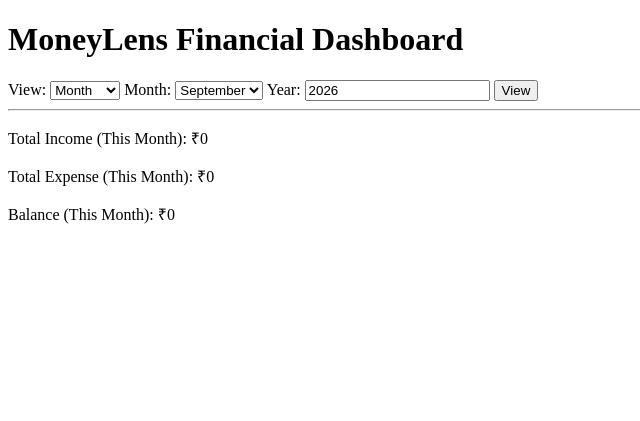
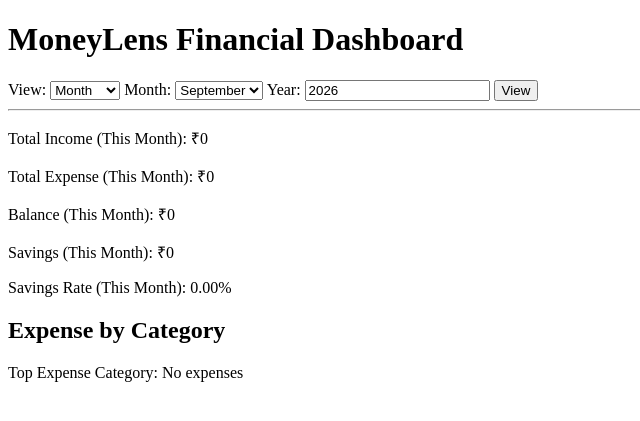
Before and after one commit to paulmeghna/MoneyLens, a Flask app: page /dashboard in a window 1280 px wide. Shown: the top 421 px of the page, without its empty margins (0-640 px from the left). Run offline with Flask 3, Linux system fonts and the light colour scheme; the visitor is signed in with stand-in values (Sample User, id 1); data that the repository does not hold is empty.

Commit message:
Add dashboard financial analytics

```diff
--- a/app.py
+++ b/app.py
@@ -1,3 +1,4 @@
+
 from datetime import datetime
 
 from flask import Flask, render_template, request, redirect
@@ -27,7 +28,7 @@ app.config.from_object(Config)
 # Connect SQLAlchemy to the Flask application.
 db.init_app(app)
 
-# Configure Flask-Migrate for safe database schema changes.
+# Configure Flask-Migrate for database schema changes.
 migrate = Migrate(app, db)
 
 # Configure Flask-Login.
@@ -60,19 +61,19 @@ def register():
 
         # Validate required fields.
         if not name:
-            return "Name is required."
+            return "Name is required.", 400
 
         if not email:
-            return "Email is required."
+            return "Email is required.", 400
 
         if not password:
-            return "Password is required."
+            return "Password is required.", 400
 
         # Prevent duplicate email registration.
         existing_user = User.query.filter_by(email=email).first()
 
         if existing_user:
-            return "Email already registered."
+            return "Email already registered.", 400
 
         # Hash the password before storing it.
         password_hash = generate_password_hash(password)
@@ -87,8 +88,6 @@ def register():
         db.session.commit()
 
         return "Registration successful!"
-
-    return render_template("register.html")
 
 
 @app.route("/login", methods=["GET", "POST"])
@@ -106,7 +105,7 @@ def login():
             # or to the home page if there was no protected page.
             return redirect(request.args.get("next") or "/")
 
-        return "Invalid email or password."
+        return "Invalid email or password.", 401
 
     return render_template("login.html")
 
@@ -131,21 +130,29 @@ def home():
 @login_required
 def dashboard():
     view = request.args.get("view", "month")
-    month = request.args.get("month", datetime.now().month, type=int)
-    year = request.args.get("year", datetime.now().year, type=int)
+    month = request.args.get(
+        "month",
+        datetime.now().month,
+        type=int
+    )
+    year = request.args.get(
+        "year",
+        datetime.now().year,
+        type=int
+    )
 
     # Validate the selected month only when Month view is used.
     if view == "month" and (month < 1 or month > 12):
-        return "Month must be between 1 and 12."
+        return "Month must be between 1 and 12.", 400
 
     # Validate the selected year for Month and Year views.
     if view in ("month", "year") and year < 2020:
-        return "Year must be 2020 or later."
+        return "Year must be 2020 or later.", 400
 
     # This list will contain the 12-month breakdown for Year view.
     monthly_breakdown = []
 
-    # Start with all transactions belonging to the logged-in user.
+    # Start with transactions belonging ONLY to the logged-in user.
     income_query = Transaction.query.filter(
         Transaction.user_id == current_user.id,
         Transaction.type == "income"
@@ -156,7 +163,11 @@ def dashboard():
         Transaction.type == "expense"
     )
 
-    # Month view: filter by the selected month and year.
+    # --------------------------------------------------------
+    # Apply date filters based on the selected dashboard view.
+    # --------------------------------------------------------
+
+    # Month view: selected month and year.
     if view == "month":
         income_query = income_query.filter(
             extract("month", Transaction.date) == month,
@@ -168,7 +179,7 @@ def dashboard():
             extract("year", Transaction.date) == year
         )
 
-    # Year view: filter by selected year only.
+    # Year view: selected year only.
     elif view == "year":
         income_query = income_query.filter(
             extract("year", Transaction.date) == year
@@ -178,7 +189,8 @@ def dashboard():
             extract("year", Transaction.date) == year
         )
 
-        # Calculate income and expense for each month of the selected year.
+        # Calculate income and expense for each month
+        # of the selected year.
         for selected_month in range(1, 13):
             monthly_income = income_query.filter(
                 extract("month", Transaction.date) == selected_month
@@ -204,14 +216,18 @@ def dashboard():
 
     # Reject unsupported dashboard views.
     else:
-        return "Invalid dashboard view."
+        return "Invalid dashboard view.", 400
 
-    # Calculate the total income for the selected view.
+    # --------------------------------------------------------
+    # Basic financial calculations.
+    # --------------------------------------------------------
+
+    # Calculate total income for the selected view.
     total_income = income_query.with_entities(
         func.sum(Transaction.amount)
     ).scalar() or 0
 
-    # Calculate the total expense for the selected view.
+    # Calculate total expense for the selected view.
     total_expense = expense_query.with_entities(
         func.sum(Transaction.amount)
     ).scalar() or 0
@@ -219,12 +235,69 @@ def dashboard():
     # Balance is income minus expense.
     balance = total_income - total_expense
 
+    # Savings is the amount remaining after expenses.
+    savings = total_income - total_expense
+
+    # Savings rate shows what percentage of income remains.
+    # When income is zero, return 0 to avoid division by zero.
+    savings_rate = (
+        (savings / total_income) * 100
+        if total_income != 0
+        else 0
+    )
+
+    # --------------------------------------------------------
+    # Expense analytics.
+    # --------------------------------------------------------
+
+    # Calculate total expenses for each category.
+    #
+    # This query is restricted to the logged-in user and
+    # will use the same date range as the selected dashboard view.
+    category_expenses_query = db.session.query(
+        Transaction.category,
+        func.sum(Transaction.amount)
+    ).filter(
+        Transaction.user_id == current_user.id,
+        Transaction.type == "expense"
+    )
+
+    # Month view: only expenses from the selected month/year.
+    if view == "month":
+        category_expenses_query = category_expenses_query.filter(
+            extract("month", Transaction.date) == month,
+            extract("year", Transaction.date) == year
+        )
+
+    # Year view: only expenses from the selected year.
+    elif view == "year":
+        category_expenses_query = category_expenses_query.filter(
+            extract("year", Transaction.date) == year
+        )
+
+    # All Time view keeps all of the user's expenses.
+
+    # Group expenses by category and show the highest
+    # spending categories first.
+    category_expenses = category_expenses_query.group_by(
+        Transaction.category
+    ).order_by(
+        func.sum(Transaction.amount).desc()
+    ).all()
+
+    top_expense_category = category_expenses[0] if category_expenses else None
+
+
     # Send all calculated values to the dashboard template.
     return render_template(
         "dashboard.html",
         total_income=total_income,
         total_expense=total_expense,
         balance=balance,
+        savings=savings,
+        savings_rate=savings_rate,
+        category_expenses=category_expenses,
+        top_expense_category=top_expense_category,
         view=view,
         month=month,
         year=year,
@@ -240,37 +313,54 @@ def dashboard():
 @login_required
 def transactions():
     if request.method == "POST":
-        transaction_type = request.form.get("type", "").strip().lower()
-        category = request.form.get("category", "").strip()
-        description = request.form.get("description", "").strip()
+        transaction_type = request.form.get(
+            "type",
+            ""
+        ).strip().lower()
 
-        # Only these two transaction types are allowed.
+        category = request.form.get(
+            "category",
+            ""
+        ).strip()
+
+        description = request.form.get(
+            "description",
+            ""
+        ).strip()
+
+        # Only income and expense transactions are allowed.
         if transaction_type not in ("income", "expense"):
-            return "Transaction type must be income or expense."
+            return (
+                "Transaction type must be income or expense.",
+                400
+            )
 
         # Category is required.
         if not category:
-            return "Category is required."
+            return "Category is required.", 400
 
-        # Validate amount.
+        # Validate the transaction amount.
         try:
-            amount = float(request.form.get("amount", ""))
+            amount = float(
+                request.form.get("amount", "")
+            )
         except (ValueError, TypeError):
-            return "Amount must be a valid number."
+            return "Amount must be a valid number.", 400
 
         if amount <= 0:
-            return "Amount must be greater than 0."
+            return "Amount must be greater than 0.", 400
 
-        # Validate transaction date.
+        # Validate the transaction date.
         try:
             transaction_date = datetime.strptime(
                 request.form.get("date", ""),
                 "%Y-%m-%d"
             ).date()
         except (ValueError, TypeError):
-            return "Date must be valid."
+            return "Date must be valid.", 400
 
-        # Create the transaction for the logged-in user.
+        # Create the transaction for the currently
+        # logged-in user.
         transaction = Transaction(
             user_id=current_user.id,
             type=transaction_type,
@@ -283,11 +373,11 @@ def transactions():
         db.session.add(transaction)
         db.session.commit()
 
-        # POST-Redirect-GET prevents duplicate transactions
-        # when the user refreshes the browser.
+        # POST-Redirect-GET prevents duplicate submissions
+        # when the browser refreshes the page.
         return redirect("/transactions")
 
-    # Show only the logged-in user's transactions.
+    # Show ONLY transactions owned by the logged-in user.
     transactions = Transaction.query.filter_by(
         user_id=current_user.id
     ).order_by(
@@ -306,45 +396,64 @@ def transactions():
 )
 @login_required
 def edit_transaction(transaction_id):
-    # Find the transaction and verify ownership.
+    # Find the transaction AND verify ownership.
+    #
+    # This prevents a user from editing another user's
+    # transaction by manually changing the URL ID.
     transaction = Transaction.query.filter_by(
         id=transaction_id,
         user_id=current_user.id
     ).first()
 
     if transaction is None:
-        return "Transaction not found."
+        return "Transaction not found.", 404
 
     if request.method == "POST":
-        transaction_type = request.form.get("type", "").strip().lower()
-        category = request.form.get("category", "").strip()
-        description = request.form.get("description", "").strip()
+        transaction_type = request.form.get(
+            "type",
+            ""
+        ).strip().lower()
+
+        category = request.form.get(
+            "category",
+            ""
+        ).strip()
+
+        description = request.form.get(
+            "description",
+            ""
+        ).strip()
 
         # Validate transaction type.
         if transaction_type not in ("income", "expense"):
-            return "Transaction type must be income or expense."
+            return (
+                "Transaction type must be income or expense.",
+                400
+            )
 
-        # Validate category.
+        # Category is required.
         if not category:
-            return "Category is required."
+            return "Category is required.", 400
 
-        # Validate amount.
+        # Validate the transaction amount.
         try:
-            amount = float(request.form.get("amount", ""))
+            amount = float(
+                request.form.get("amount", "")
+            )
         except (ValueError, TypeError):
-            return "Amount must be a valid number."
+            return "Amount must be a valid number.", 400
 
         if amount <= 0:
-            return "Amount must be greater than 0."
+            return "Amount must be greater than 0.", 400
 
-        # Validate date.
+        # Validate the transaction date.
         try:
             transaction_date = datetime.strptime(
                 request.form.get("date", ""),
                 "%Y-%m-%d"
             ).date()
         except (ValueError, TypeError):
-            return "Date must be valid."
+            return "Date must be valid.", 400
 
         # Update the existing transaction.
         transaction.type = transaction_type
@@ -369,14 +478,17 @@ def edit_transaction(transaction_id):
 )
 @login_required
 def delete_transaction(transaction_id):
-    # Find the transaction and verify ownership.
+    # Find the transaction AND verify ownership.
+    #
+    # This prevents one user from deleting another user's
+    # transaction by changing the transaction ID.
     transaction = Transaction.query.filter_by(
         id=transaction_id,
         user_id=current_user.id
     ).first()
 
     if transaction is None:
-        return "Transaction not found."
+        return "Transaction not found.", 404
 
     db.session.delete(transaction)
     db.session.commit()
@@ -392,38 +504,47 @@ def delete_transaction(transaction_id):
 @login_required
 def budgets():
     if request.method == "POST":
-        category = request.form.get("category", "").strip()
+        category = request.form.get(
+            "category",
+            ""
+        ).strip()
 
         # Validate category.
         if not category:
-            return "Category is required."
+            return "Category is required.", 400
 
         # Validate month.
         try:
-            month = int(request.form.get("month", ""))
+            month = int(
+                request.form.get("month", "")
+            )
         except (ValueError, TypeError):
-            return "Month must be a valid number."
+            return "Month must be a valid number.", 400
 
         if month < 1 or month > 12:
-            return "Month must be between 1 and 12."
+            return "Month must be between 1 and 12.", 400
 
         # Validate year.
         try:
-            year = int(request.form.get("year", ""))
+            year = int(
+                request.form.get("year", "")
+            )
         except (ValueError, TypeError):
-            return "Year must be a valid number."
+            return "Year must be a valid number.", 400
 
         if year < 2020:
-            return "Year must be 2020 or later."
+            return "Year must be 2020 or later.", 400
 
         # Validate budget amount.
         try:
-            amount = float(request.form.get("amount", ""))
+            amount = float(
+                request.form.get("amount", "")
+            )
         except (ValueError, TypeError):
-            return "Amount must be a valid number."
+            return "Amount must be a valid number.", 400
 
         if amount <= 0:
-            return "Amount must be greater than 0."
+            return "Amount must be greater than 0.", 400
 
         # Create a budget belonging to the logged-in user.
         budget = Budget(
@@ -441,7 +562,7 @@ def budgets():
 
         except IntegrityError:
             # Roll back the failed transaction so the SQLAlchemy
-            # session can safely be used for the next request.
+            # session can safely be used again.
             db.session.rollback()
 
             # The Budget model has a unique constraint on
@@ -480,7 +601,11 @@ def budgets():
 
         # Calculate the amount still available.
         remaining = budget.amount - spent
-        utilization = (spent / budget.amount) * 100
+
+        # Calculate how much of the budget has been used.
+        utilization = (
+            spent / budget.amount
+        ) * 100
 
         # Determine whether the budget has been exceeded.
         if remaining < 0:
@@ -507,48 +632,57 @@ def budgets():
 )
 @login_required
 def edit_budget(budget_id):
-    # Find the budget and verify ownership.
+    # Find the budget AND verify ownership.
     budget = Budget.query.filter_by(
         id=budget_id,
         user_id=current_user.id
     ).first()
 
     if budget is None:
-        return "Budget not found."
+        return "Budget not found.", 404
 
     if request.method == "POST":
-        category = request.form.get("category", "").strip()
+        category = request.form.get(
+            "category",
+            ""
+        ).strip()
 
         # Validate category.
         if not category:
-            return "Category is required."
+            return "Category is required.", 400
 
         # Validate month.
         try:
-            month = int(request.form.get("month", ""))
+            month = int(
+                request.form.get("month", "")
+            )
         except (ValueError, TypeError):
-            return "Month must be a valid number."
+            return "Month must be a valid number.", 400
 
         if month < 1 or month > 12:
-            return "Month must be between 1 and 12."
+            return "Month must be between 1 and 12.", 400
 
         # Validate year.
         try:
-            year = int(request.form.get("year", ""))
+            year = int(
+                request.form.get("year", "")
+            )
         except (ValueError, TypeError):
-            return "Year must be a valid number."
+            return "Year must be a valid number.", 400
 
         if year < 2020:
-            return "Year must be 2020 or later."
+            return "Year must be 2020 or later.", 400
 
-        # Validate amount.
+        # Validate budget amount.
         try:
-            amount = float(request.form.get("amount", ""))
+            amount = float(
+                request.form.get("amount", "")
+            )
         except (ValueError, TypeError):
-            return "Amount must be a valid number."
+            return "Amount must be a valid number.", 400
 
         if amount <= 0:
-            return "Amount must be greater than 0."
+            return "Amount must be greater than 0.", 400
 
         # Update the existing budget.
         budget.category = category
@@ -560,8 +694,8 @@ def edit_budget(budget_id):
             db.session.commit()
 
         except IntegrityError:
-            # Roll back the failed update so the database session
-            # remains usable.
+            # Roll back the failed update so the SQLAlchemy
+            # session remains usable.
             db.session.rollback()
 
             return (
@@ -583,14 +717,14 @@ def edit_budget(budget_id):
 )
 @login_required
 def delete_budget(budget_id):
-    # Find the budget and verify ownership.
+    # Find the budget AND verify ownership.
     budget = Budget.query.filter_by(
         id=budget_id,
         user_id=current_user.id
     ).first()
 
     if budget is None:
-        return "Budget not found."
+        return "Budget not found.", 404
 
     db.session.delete(budget)
     db.session.commit()
--- a/templates/dashboard.html
+++ b/templates/dashboard.html
@@ -1,11 +1,15 @@
+
 <!DOCTYPE html>
+
 <html lang="en">
 
 <head>
+
     <meta charset="UTF-8">
     <meta name="viewport" content="width=device-width, initial-scale=1.0">
 
     <title>MoneyLens Financial Dashboard</title>
+
 </head>
 
 <body>
@@ -19,6 +23,7 @@
         <label for="view">View:</label>
 
         <select name="view" id="view">
+
             <option value="month" {% if view == "month" %}selected{% endif %}>
                 Month
             </option>
@@ -30,6 +35,7 @@
             <option value="all" {% if view == "all" %}selected{% endif %}>
                 All Time
             </option>
+
         </select>
 
         <!-- Show month selector only for Month view -->
@@ -38,6 +44,7 @@
             <label for="month">Month:</label>
 
             <select name="month" id="month">
+
                 <option value="1" {% if month == 1 %}selected{% endif %}>January</option>
                 <option value="2" {% if month == 2 %}selected{% endif %}>February</option>
                 <option value="3" {% if month == 3 %}selected{% endif %}>March</option>
@@ -50,6 +57,7 @@
                 <option value="10" {% if month == 10 %}selected{% endif %}>October</option>
                 <option value="11" {% if month == 11 %}selected{% endif %}>November</option>
                 <option value="12" {% if month == 12 %}selected{% endif %}>December</option>
+
             </select>
 
         {% endif %}
@@ -76,17 +84,52 @@
     <hr>
 
     <!-- Dashboard results -->
+
     {% if view == "month" %}
 
+        <!-- Monthly financial summary -->
         <p>Total Income (This Month): ₹{{ total_income }}</p>
         <p>Total Expense (This Month): ₹{{ total_expense }}</p>
         <p>Balance (This Month): ₹{{ balance }}</p>
+        <p>Savings (This Month): ₹{{ savings }}</p>
+        <p>Savings Rate (This Month): {{ "%.2f"|format(savings_rate) }}%</p>
+
+        <!-- Expense analytics -->
+        <h2>Expense by Category</h2>
+
+        <p>
+            Top Expense Category:
+            {{ top_expense_category[0] if top_expense_category else "No expenses" }}
+        </p>
+
+        {% for category, amount in category_expenses %}
+
+            <p>{{ category }}: ₹{{ amount }}</p>
+
+        {% endfor %}
 
     {% elif view == "year" %}
 
+        <!-- Yearly financial summary -->
         <p>Total Income (This Year): ₹{{ total_income }}</p>
         <p>Total Expense (This Year): ₹{{ total_expense }}</p>
         <p>Balance (This Year): ₹{{ balance }}</p>
+        <p>Savings (This Year): ₹{{ savings }}</p>
+        <p>Savings Rate (This Year): {{ "%.2f"|format(savings_rate) }}%</p>
+
+        <!-- Expense analytics -->
+        <h2>Expense by Category</h2>
+
+        <p>
+            Top Expense Category:
+            {{ top_expense_category[0] if top_expense_category else "No expenses" }}
+        </p>
+
+        {% for category, amount in category_expenses %}
+
+            <p>{{ category }}: ₹{{ amount }}</p>
+
+        {% endfor %}
 
         <!-- Monthly breakdown for the selected year -->
         <h2>Monthly Financial Breakdown</h2>
@@ -95,8 +138,11 @@
             border="1"
             style="border-collapse: collapse; width: 100%;"
         >
+
             <thead>
+
                 <tr>
+
                     <th
                         style="
                             border: 1px solid black;
@@ -126,10 +172,13 @@
                     >
                         Expense
                     </th>
+
                 </tr>
+
             </thead>
 
             <tbody>
+
                 {% for item in monthly_breakdown %}
 
                     <tr>
@@ -140,6 +189,7 @@
                                 padding: 10px;
                             "
                         >
+
                             {% if item.month == 1 %}
                                 January
                             {% elif item.month == 2 %}
@@ -165,6 +215,7 @@
                             {% elif item.month == 12 %}
                                 December
                             {% endif %}
+
                         </td>
 
                         <td
@@ -190,22 +241,43 @@
                     </tr>
 
                 {% endfor %}
+
             </tbody>
+
         </table>
 
     {% else %}
 
+        <!-- All-time financial summary -->
         <p>Total Income (All Time): ₹{{ total_income }}</p>
         <p>Total Expense (All Time): ₹{{ total_expense }}</p>
         <p>Balance (All Time): ₹{{ balance }}</p>
+        <p>Savings (All Time): ₹{{ savings }}</p>
+        <p>Savings Rate (All Time): {{ "%.2f"|format(savings_rate) }}%</p>
+
+        <!-- Expense analytics -->
+        <h2>Expense by Category</h2>
+
+        <p>
+            Top Expense Category:
+            {{ top_expense_category[0] if top_expense_category else "No expenses" }}
+        </p>
+
+        {% for category, amount in category_expenses %}
+
+            <p>{{ category }}: ₹{{ amount }}</p>
+
+        {% endfor %}
 
     {% endif %}
 
     <!-- Automatically submit the form when the dashboard view changes -->
     <script>
+
         document.getElementById("view").addEventListener("change", function () {
             this.form.submit();
         });
+
     </script>
 
 </body>
```
